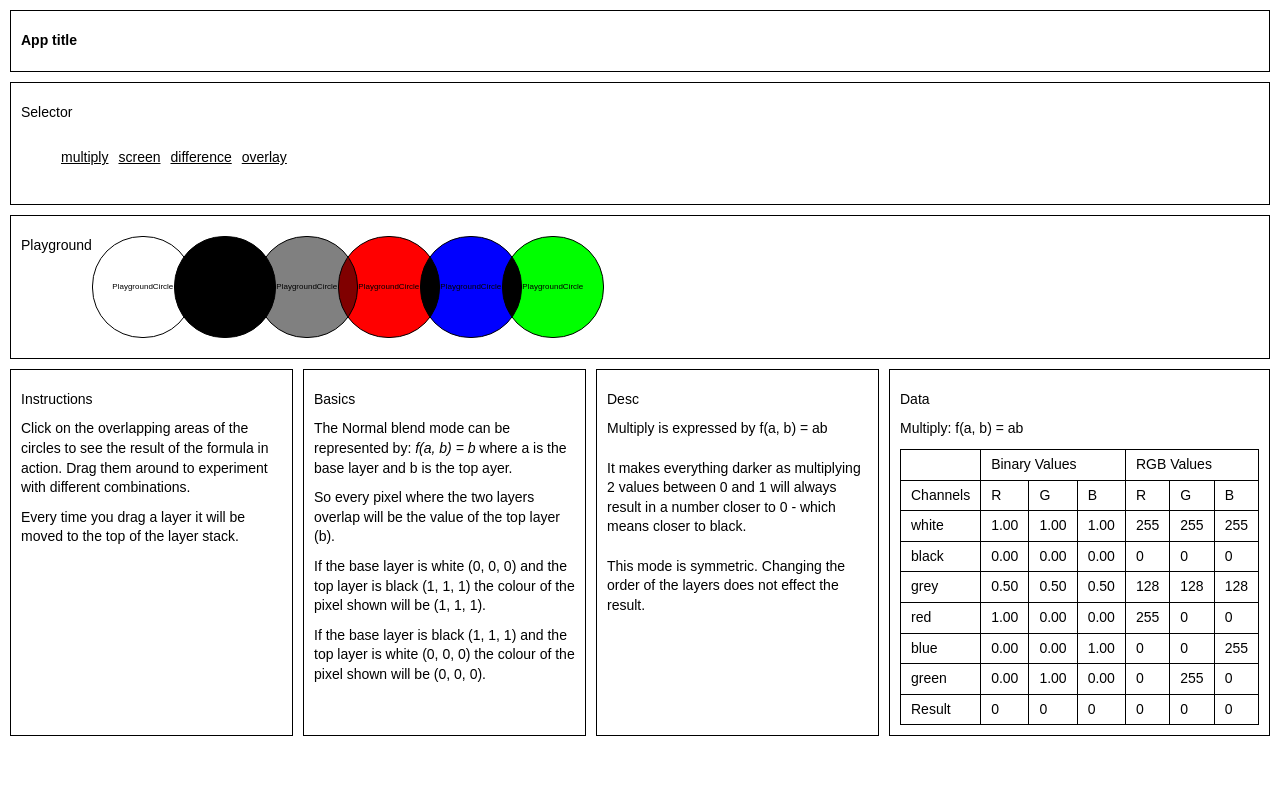
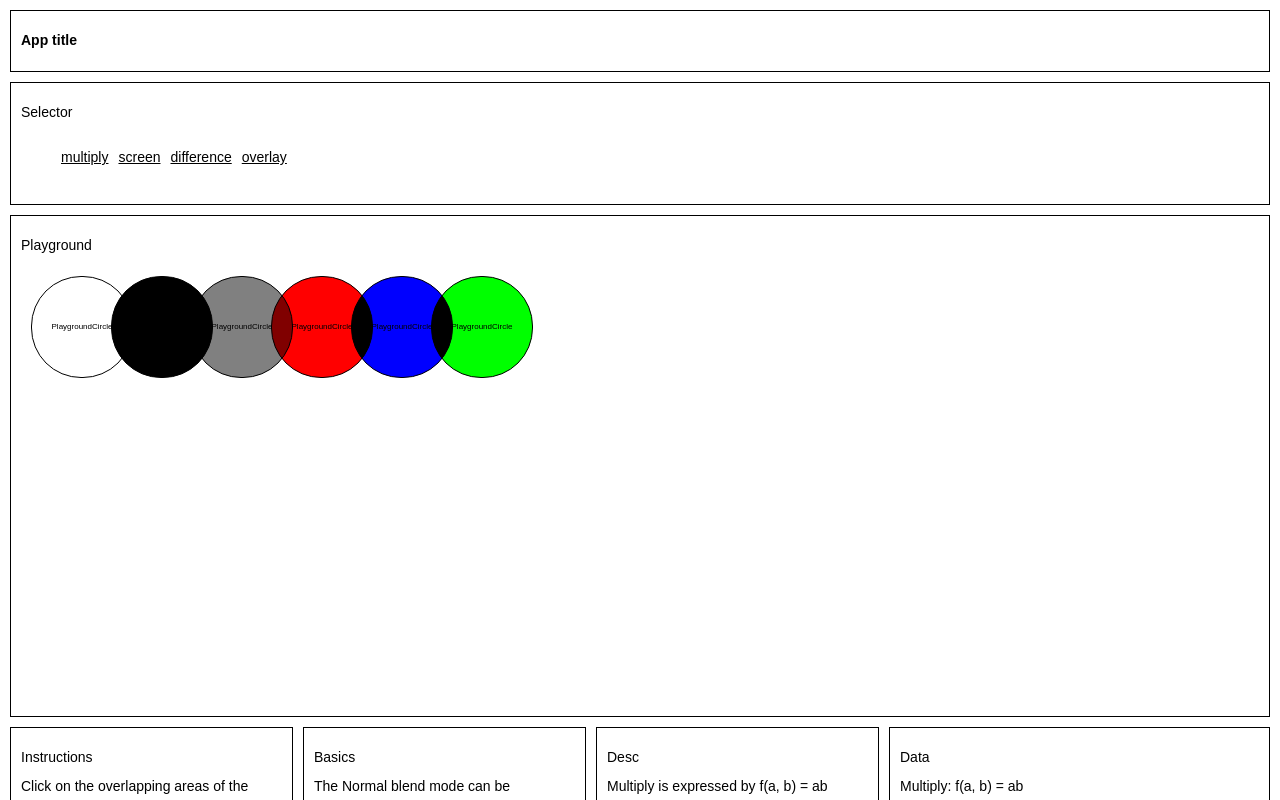
Before and after one commit to willmcl/blend-modes, a React (Create React App) app: page / in a window 1280 px wide. Shown: the top 800 px of the page. Built offline with nearby package versions, Linux system fonts and the light colour scheme.

Commit message:
Make the shapes draggable.

```diff
--- a/src/App.css
+++ b/src/App.css
@@ -55,16 +55,28 @@ td {
 }
 
 .Playground {
-    display: flex;
+    position: relative;
+    height: 60vh;
+    overflow: hidden;
 }
 
 .PlaygroundCircle {
+    position: absolute;
+    top: 60px;
+    left: 20px;
     width: 100px;
     height: 100px;
-    margin: 10px -20px 10px 0;
     -webkit-border-radius: 50px; -moz-border-radius: 50px; border-radius: 50px;
     border: 1px solid;
+    cursor: pointer;
 }
+
+.PlaygroundCircle:nth-child(3) { left: 100px; }
+.PlaygroundCircle:nth-child(4) { left: 180px; }
+.PlaygroundCircle:nth-child(5) { left: 260px; }
+.PlaygroundCircle:nth-child(6) { left: 340px; }
+.PlaygroundCircle:nth-child(7) { left: 420px; }
+.PlaygroundCircle:nth-child(8) { left: 500px; }
 
 .PlaygroundCircle p {
     text-align: center;
--- a/src/App.js
+++ b/src/App.js
@@ -6,6 +6,7 @@ import Instructions from './Instructions.js';
 import Basics from './Basics.js';
 import Desc from './Desc.js';
 import Data from './Data.js';
+import { draggable } from './helpers';
 
 const colours = [
     {
@@ -88,6 +89,10 @@ let current = modes[0];
 // Test out how we might select the colours
 let selected = colours;
 
+document.addEventListener( "DOMContentLoaded", function () {
+    draggable();
+} );
+
 class App extends Component {
     render() {
         return (
--- a/src/helpers.js
+++ b/src/helpers.js
@@ -22,3 +22,54 @@ export function rgbToBinary( value ) {
 export function binaryToRgb( binArray ) {
     return binArray.map( x => ( x * 255).toFixed( 0 ) );
 }
+
+// --------------- Draggable
+export function draggable() {
+
+    let objects = document.querySelectorAll( '.PlaygroundCircle' );
+
+    let selected = null, // Object of the element to be moved
+        x_pos = 0, y_pos = 0, // Stores x & y coordinates of the mouse pointer
+        x_elem = 0, y_elem = 0, // Stores top, left values (edge) of the element
+        z = 7;
+
+    for ( let i = 0; i < objects.length; ++i ) {
+
+        let object = objects[ i ];
+
+        // Will be called when user starts dragging an element
+        function _drag_init( elem ) {
+            // Store the object of the element which needs to be moved
+            selected = elem;
+            selected.style.zIndex = z;
+            z++;
+            x_elem = x_pos - selected.offsetLeft;
+            y_elem = y_pos - selected.offsetTop;
+        }
+
+        // Will be called when user dragging an element
+        function _move_elem( e ) {
+            x_pos = document.all ? window.event.clientX : e.pageX;
+            y_pos = document.all ? window.event.clientY : e.pageY;
+            if ( selected !== null ) {
+                selected.style.left = (x_pos - x_elem) + 'px';
+                selected.style.top = (y_pos - y_elem) + 'px';
+            }
+        }
+
+        // Destroy the object when we are done
+        function _destroy() {
+            selected = null;
+        }
+
+        // Bind the functions...
+        object.onmousedown = function () {
+            _drag_init( this );
+            return false;
+        };
+
+        document.onmousemove = _move_elem;
+        document.onmouseup = _destroy;
+
+    }
+}
```
